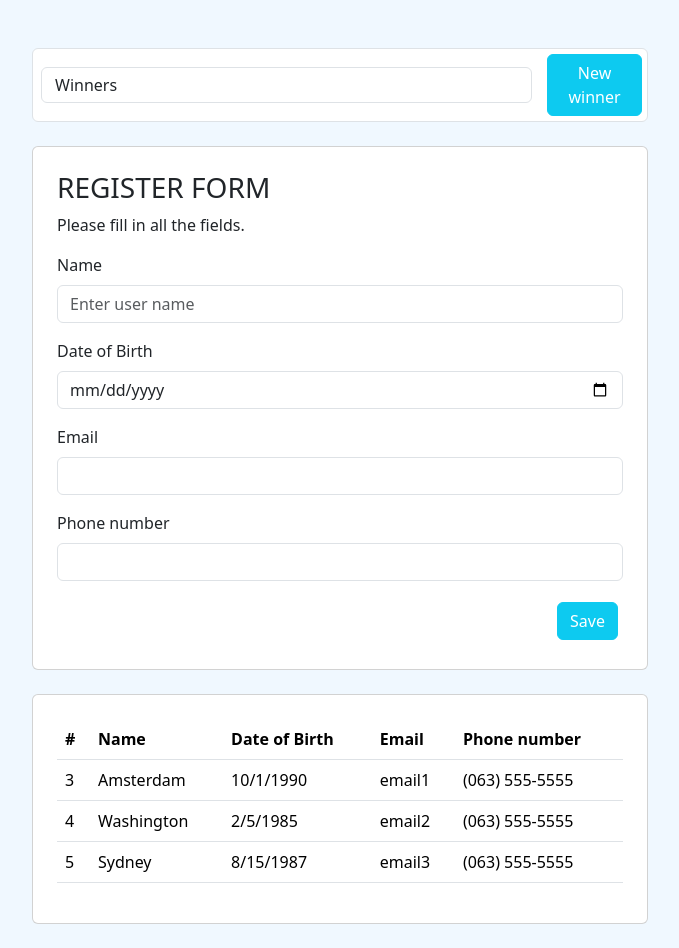
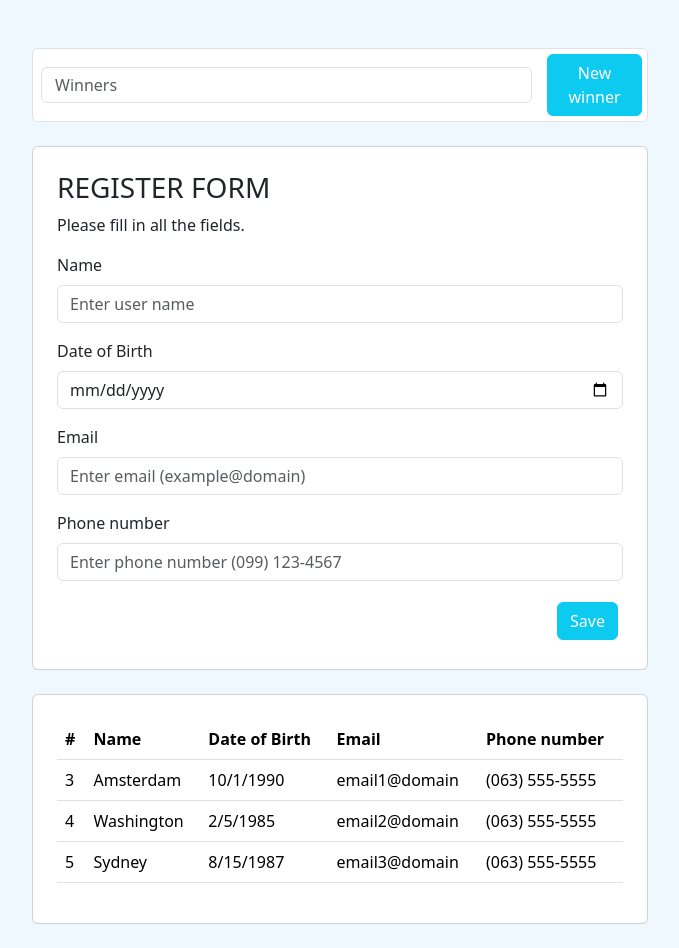
Before and after one commit to TeseySTD/JSFramework6, a React (Create React App) app in the folder react-lottery-app/: page / in a window 1280 px wide. Shown: the whole page, without its empty margins (300-979 px from the left). Built offline with nearby package versions, Linux system fonts and the light colour scheme.

Commit message:
Changed some style and logic.

```diff
--- a/react-lottery-app/public/index.html
+++ b/react-lottery-app/public/index.html
@@ -24,20 +24,10 @@
       work correctly both with client-side routing and a non-root public URL.
       Learn how to configure a non-root public URL by running `npm run build`.
     -->
-    <title>React App</title>
+    <title>Lottery</title>
   </head>
   <body>
     <noscript>You need to enable JavaScript to run this app.</noscript>
     <div id="root"></div>
-    <!--
-      This HTML file is a template.
-      If you open it directly in the browser, you will see an empty page.
-
-      You can add webfonts, meta tags, or analytics to this file.
-      The build step will place the bundled scripts into the <body> tag.
-
-      To begin the development, run `npm start` or `yarn start`.
-      To create a production bundle, use `npm run build` or `yarn build`.
-    -->
   </body>
 </html>
--- a/react-lottery-app/src/App.css
+++ b/react-lottery-app/src/App.css
@@ -28,6 +28,7 @@ html{
   padding: 5px;
   margin: 10px;
   min-width: 80%;
+  user-select: none;
 }
 
 .close-button{
--- a/react-lottery-app/src/App.tsx
+++ b/react-lottery-app/src/App.tsx
@@ -5,6 +5,8 @@ import { Validator } from './utils/validation';
 import { User } from './types/user';
 
 const App = () => {
+  const _maximumWinners = 3;
+
   const [formData, setFormData] = useState({
     name: '',
     dob: '',
@@ -15,9 +17,24 @@ const App = () => {
   const [winners, setWinners] = useState<User[]>([]);
 
   const [users, setUsers] = useState<User[]>([
-    new User('Amsterdam', new Date('1990-10-01'), 'email1', '(063) 555-5555'),
-    new User('Washington', new Date('1985-02-05'), 'email2', '(063) 555-5555'),
-    new User('Sydney', new Date('1987-08-15'), 'email3', '(063) 555-5555')
+    new User(
+      'Amsterdam',
+      new Date('1990-10-01'),
+      'email1@domain',
+      '(063) 555-5555'
+    ),
+    new User(
+      'Washington',
+      new Date('1985-02-05'),
+      'email2@domain',
+      '(063) 555-5555'
+    ),
+    new User(
+      'Sydney',
+      new Date('1987-08-15'),
+      'email3@domain',
+      '(063) 555-5555'
+    )
   ]);
 
   const handleChangeInput = (e: React.ChangeEvent<HTMLInputElement>) => {
@@ -85,8 +102,12 @@ const App = () => {
     const random = Math.floor(
       Math.random() * users.filter((user) => !winners.includes(user)).length
     );
-    const winner = users.filter((user) => !winners.includes(user))[random];
-    if (!winners.includes(winner)) setWinners([...winners, winner]);
+    try {
+      const winner = users.filter((user) => !winners.includes(user))[random];
+      if (winner && !winners.includes(winner)) setWinners([...winners, winner]);
+    } catch (error) {
+      console.log(error);
+    }
   };
 
   return (
@@ -109,12 +130,12 @@ const App = () => {
               </button>
             </Badge>
           ))}
-          <span className="ms-2">Winners</span>
+          <span className="ms-2 text-muted">Winners</span>
         </div>
         <Button
           variant="info"
           className="btn-info-custom"
-          disabled={users.length === 0 || winners.length === 3}
+          disabled={users.length === 0 || winners.length === _maximumWinners}
           onClick={handleNewWinner}
         >
           New winner
@@ -136,7 +157,8 @@ const App = () => {
               onChange={handleChangeInput}
             />
             <Form.Control.Feedback type="invalid">
-              Please provide a valid name.
+              Name must contains at least {Validator.minimalNameLength}{' '}
+              character(s).
             </Form.Control.Feedback>
           </Form.Group>
 
@@ -149,7 +171,9 @@ const App = () => {
               onChange={handleChangeInput}
             />
             <Form.Control.Feedback type="invalid">
-              Date must be between 01.01.1924 and 01.01.2024.
+              Date must be between{' '}
+              {Validator.minimalBirthDate.toLocaleDateString()} and{' '}
+              {Validator.maximalBirthDate.toLocaleDateString()}.
             </Form.Control.Feedback>
           </Form.Group>
 
@@ -158,6 +182,7 @@ const App = () => {
             <Form.Control
               type="email"
               name="email"
+              placeholder="Enter email (example@domain)"
               value={formData.email}
               onChange={handleChangeInput}
             />
@@ -171,6 +196,7 @@ const App = () => {
             <Form.Control
               type="text"
               name="phone"
+              placeholder="Enter phone number (099) 123-4567"
               value={formData.phone}
               onChange={handleChangeInput}
             />
@@ -191,7 +217,7 @@ const App = () => {
 
       {/* Winners Table */}
       <Card className="p-4 mb-4">
-        <Table hover>
+        <Table>
           <thead>
             <tr>
               <th>#</th>
@@ -202,13 +228,16 @@ const App = () => {
             </tr>
           </thead>
           <tbody>
-            {users.map((winner) => (
-              <tr key={winner.id}>
-                <td>{winner.id}</td>
-                <td>{winner.name}</td>
-                <td>{winner.dob.toLocaleDateString()}</td>
-                <td>{winner.email}</td>
-                <td>{winner.phone}</td>
+            {users.map((user) => (
+              <tr
+                key={user.id}
+                className={winners.includes(user) ? 'table-success' : ''}
+              >
+                <td>{user.id}</td>
+                <td>{user.name}</td>
+                <td>{user.dob.toLocaleDateString()}</td>
+                <td>{user.email}</td>
+                <td>{user.phone}</td>
               </tr>
             ))}
           </tbody>
--- a/react-lottery-app/src/utils/validation.ts
+++ b/react-lottery-app/src/utils/validation.ts
@@ -1,23 +1,28 @@
 export class Validator {
-    private static readonly _minimalBirthDate = new Date('1924-01-01');
-    private static readonly _maximalBirthDate = new Date();
-    private static readonly _minimumNameLength = 1;
     private static readonly _phoneRegex =
         /^[\+]?[(]?[0-9]{3}[)]?[-\s\.]?[0-9]{3}[-\s\.]?[0-9]{4,6}$/;
     private static readonly _regexEmail =
         /[^@ \t\r\n]+@[^@ \t\r\n]+\.[^@ \t\r\n]+/;
 
+    public static readonly minimalBirthDate = new Date(
+        new Date().setFullYear(new Date().getFullYear() - 100)
+    );
+    public static readonly maximalBirthDate = new Date(
+        new Date().setFullYear(new Date().getFullYear() - 18)
+    );
+    public static readonly minimalNameLength = 1;
+
     static validateEmail(email: string) {
         return this._regexEmail.test(String(email).toLowerCase());
     }
     static validateName(name: string) {
-        return name.length >= this._minimumNameLength;
+        return name.length >= this.minimalNameLength;
     }
     static validatePhone(phone: string) {
         return this._phoneRegex.test(phone);
     }
     static validateDob(dob: Date) {
-        return dob > this._minimalBirthDate && dob < this._maximalBirthDate;
+        return dob > this.minimalBirthDate && dob < this.maximalBirthDate;
     }
 
     static validateForm(form: HTMLFormElement): boolean {
```
